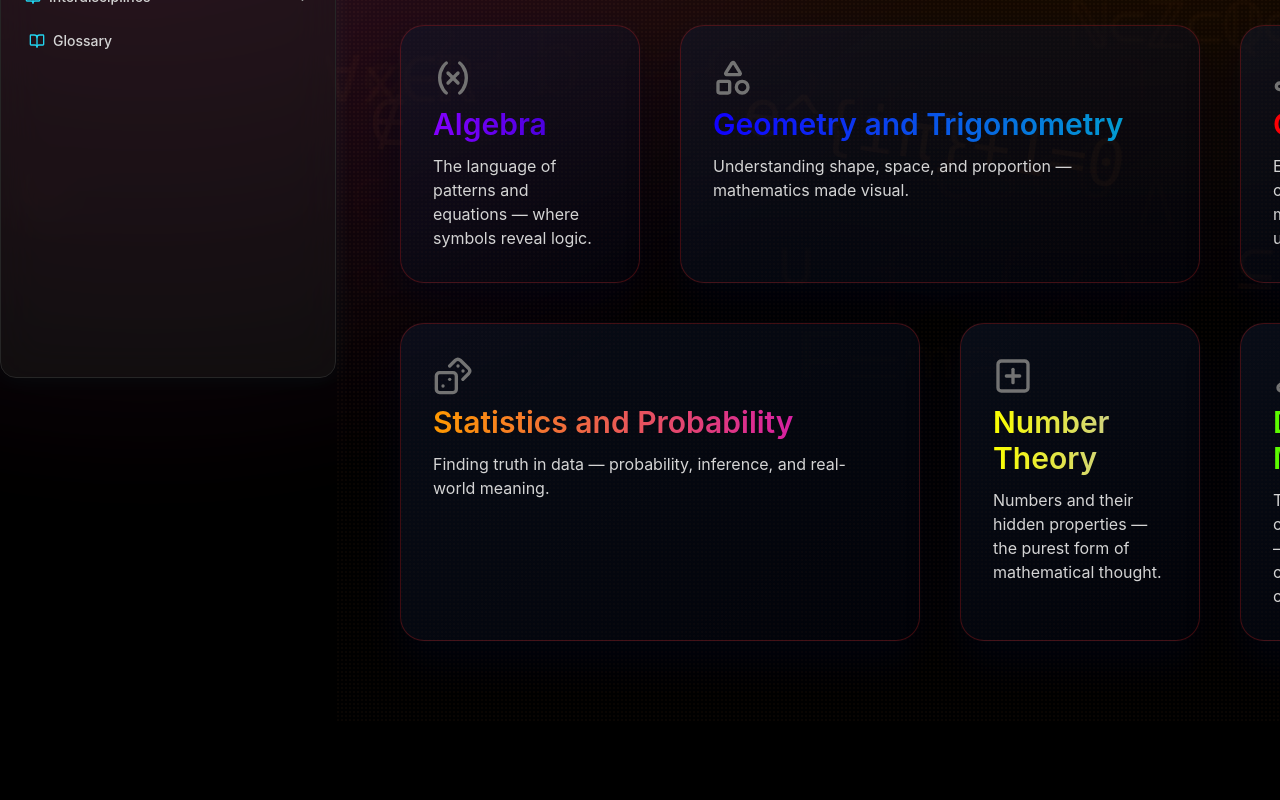
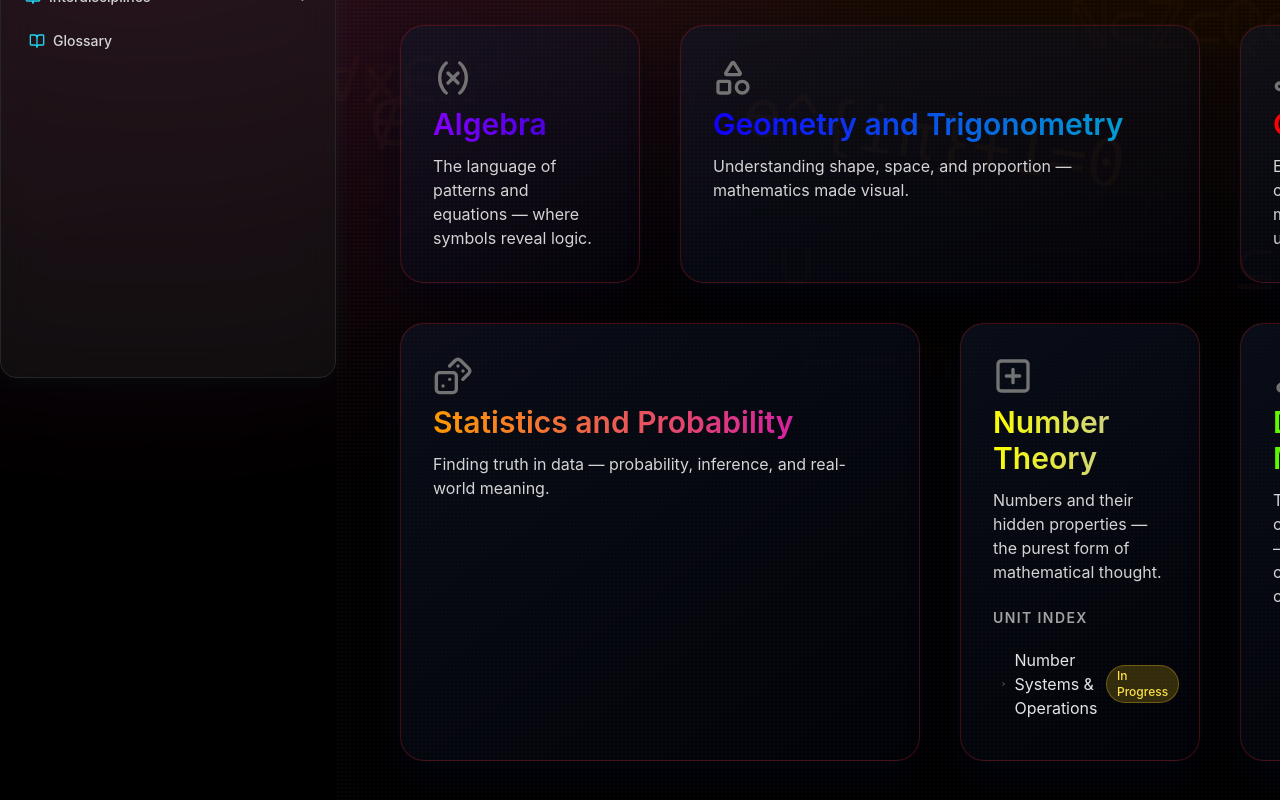
Before and after one commit to nickf723/ed-dev, a Next.js app: page /formal-science/mathematics in a window 1280 px wide. Shown: the part 422-1222 px from the top of the page. Before the commit the page ends 1143 px from the top, so only its background shows below. Built offline with nearby package versions, Linux system fonts and the light colour scheme.

Commit message:
sturgery

```diff
--- a/app/formal-science/mathematics/algebra/page.tsx
+++ b/app/formal-science/mathematics/algebra/page.tsx
@@ -43,11 +43,13 @@ const algebraBranches = [
     description:
       "The essential building blocks: numbers, operations, variables, and properties.",
     units: [
-      {
-        name: "Numbers and Operations",
-        href: "/formal-science/mathematics/algebra/pre-algebra/num-ops",
-        status: "In Progress",
-      },
+      // --- REMOVED THIS UNIT ---
+      // {
+      //   name: "Numbers and Operations",
+      //   href: "/formal-science/mathematics/algebra/pre-algebra/num-ops",
+      //   status: "In Progress",
+      // },
+      // -------------------------
       { name: "Variables & Expressions", href: "/formal-science/mathematics/algebra/pre-algebra/variables-expressions", status: "In Progress" },
       { name: "Algebraic Properties", href: "/formal-science/mathematics/algebra/pre-algebra/algebraic-properties", status: "In Progress" },
     ],
--- a/app/formal-science/mathematics/algebra/pre-algebra/num-ops/page.tsx
+++ b/app/formal-science/mathematics/algebra/pre-algebra/num-ops/page.tsx
@@ -138,7 +138,7 @@ export default function NumbersAndOperationsPage() {
     <main className="topic-page theme-elementary-algebra-foundations lg:px-16">
       <FloatingSymbols symbols={numOpsSymbols} />
       <PageHeader
-        eyebrow="Pre-Algebra"
+        eyebrow="Number Theory" // CHANGED FROM "Pre-Algebra"
         title="Numbers and Operations"
         subtitle="Understanding the types of numbers that exist and the rules for how they interact. This is the bedrock of all mathematics."
       />
@@ -459,7 +459,26 @@ export default function NumbersAndOperationsPage() {
         <aside className="lg:col-span-1 text-left lg:sticky lg:top-24 h-min space-y-8">
           <KeyConceptsAside />
           <CommonPitfallsAside />
-          <RelatedTopicsAside />
+          {/* --- MODIFIED THIS SECTION --- */}
+          <div className="glass rounded-2xl border border-neutral-800/60 p-6">
+            <h3 className="mb-4 flex items-center gap-2 text-lg font-semibold text-neutral-100">
+              <BookCopy size={18} />
+              Related Topics
+            </h3>
+            <ul className="space-y-3">
+              <AsideLink
+                href="#"
+                title="Prime Factorization"
+                description="Break down numbers into their prime building blocks."
+              />
+              <AsideLink
+                href="#"
+                title="Modular Arithmetic"
+                description="The 'clock arithmetic' that forms the basis of number theory."
+              />
+            </ul>
+          </div>
+          {/* --------------------------- */}
         </aside>
       </div>
     </main>
--- a/app/formal-science/mathematics/algebra/pre-algebra/page.tsx
+++ b/app/formal-science/mathematics/algebra/pre-algebra/page.tsx
@@ -25,15 +25,17 @@ const foundationsSymbols = [
 
 // Data for the unit cards
 const foundationsTopics = [
-  {
-    title: "Numbers & Operations",
-    href: "/formal-science/mathematics/algebra/pre-algebra/num-ops",
-    Icon: SquareX,
-    description: "Explore number systems, properties, and the order of operations.",
-    className: "card-theme-elementary-algebra-foundations",
-    status: "In Progress",
-    subtitle: ""
-  },
+  // --- REMOVED THIS CARD ---
+  // {
+  //   title: "Numbers & Operations",
+  //   href: "/formal-science/mathematics/algebra/pre-algebra/num-ops",
+  //   Icon: SquareX,
+  //   description: "Explore number systems, properties, and the order of operations.",
+  //   className: "card-theme-elementary-algebra-foundations",
+  //   status: "In Progress",
+  //   subtitle: ""
+  // },
+  // -------------------------
   {
     title: "Variables & Expressions",
     href: "/formal-science/mathematics/algebra/pre-algebra/variables-expressions",
--- a/app/formal-science/mathematics/page.tsx
+++ b/app/formal-science/mathematics/page.tsx
@@ -52,7 +52,16 @@ export default function MathPage() {
       href: "/formal-science/mathematics/number-theory",
       Icon: SquarePlus,
       className: "theme-number-theory",
-      subtitle: ""
+      subtitle: "",
+      // --- ADDED THIS UNITS ARRAY ---
+      units: [
+        {
+          name: "Number Systems & Operations",
+          href: "/formal-science/mathematics/algebra/pre-algebra/num-ops",
+          status: "In Progress",
+        },
+      ],
+      // ----------------------------
     },
     {
       title: "Discrete Mathematics",
@@ -82,6 +91,9 @@ export default function MathPage() {
             className={branch.className}
             Icon={branch.Icon}
             subtitle={branch.subtitle}
+            // --- ADDED THIS ---
+            units={branch.units as any}
+            // ------------------
           />
         ))}
       </section>
--- a/components/Sidebar.tsx
+++ b/components/Sidebar.tsx
@@ -148,7 +148,8 @@ export default function Sidebar() {
                   )}
                   nested
                 >
-                  <SidebarLink
+                  {/* --- REMOVED THIS LINK --- */}
+                  {/* <SidebarLink
                     href="/formal-science/mathematics/algebra/pre-algebra/num-ops"
                     label="Numbers and Operations"
                     icon={<Calculator size={14} />}
@@ -156,7 +157,7 @@ export default function Sidebar() {
                       "/formal-science/mathematics/algebra/pre-algebra/num-ops"
                     )}
                     nested
-                  />
+                  /> */}
                   <SidebarLink
                     href="/formal-science/mathematics/algebra/pre-algebra/variables-expressions"
                     label="Variables & Expressions"
```
